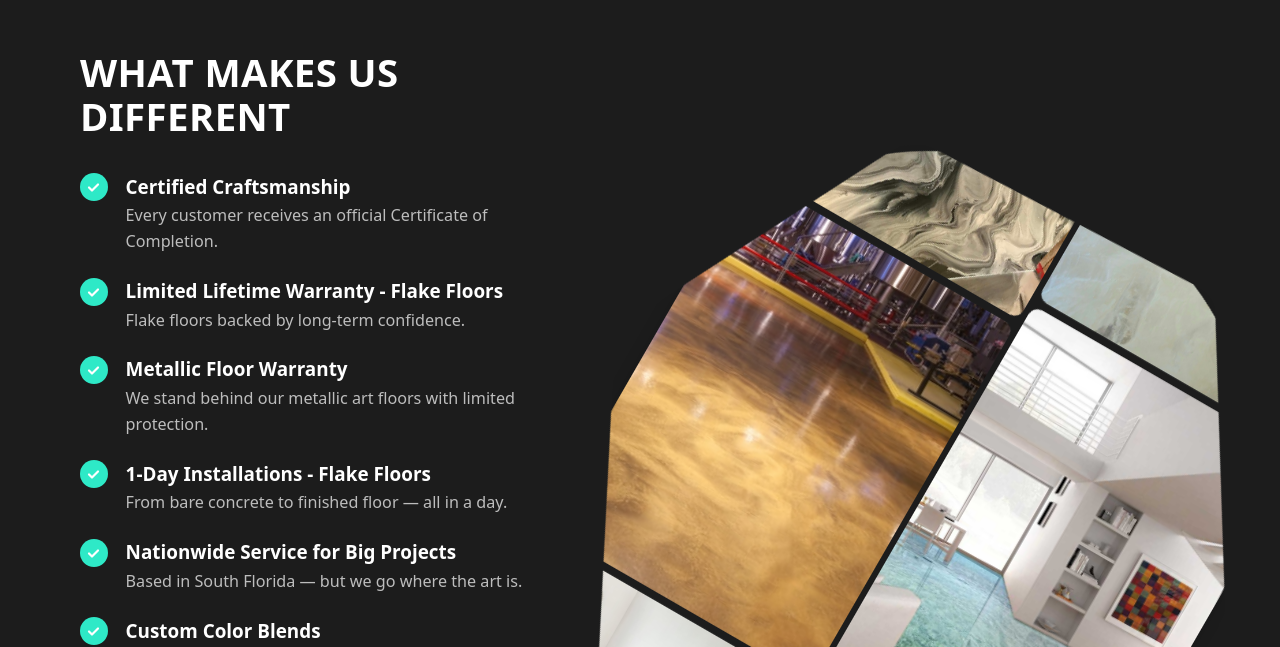
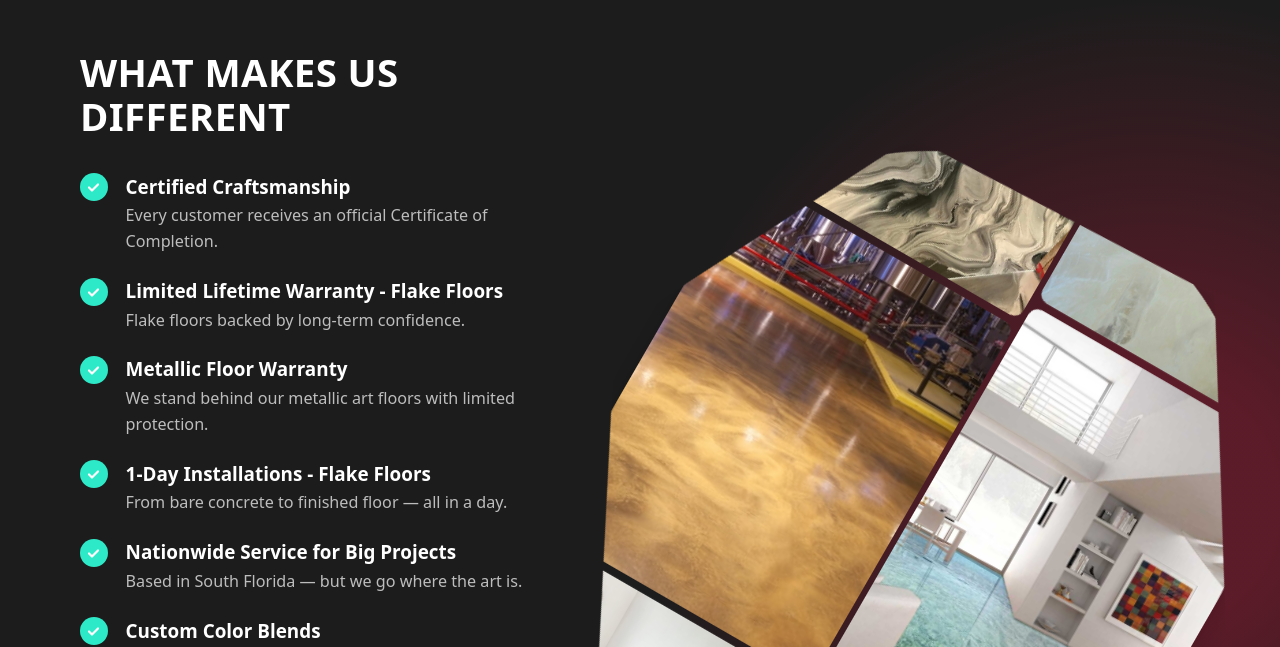
Before and after one commit to celalzamanoglu/epoxy-flooring, a Next.js app: page / in a window 1280 px wide. Shown: the part 6653-7300 px from the top of the page. Built offline with nearby package versions, Linux system fonts and the light colour scheme.

Commit message:
feat: glow background added to hexagon section

```diff
--- a/src/components/HexagonSection.module.css
+++ b/src/components/HexagonSection.module.css
@@ -6,7 +6,7 @@
   align-items: center;
   justify-content: center;
   padding: 60px 0;
-  background: transparent;
+  background: radial-gradient(circle at 90% 50%, rgba(221, 26, 65, 0.328) 10%, transparent 40%), transparent;
   gap: 4vw;
 }
 
```
